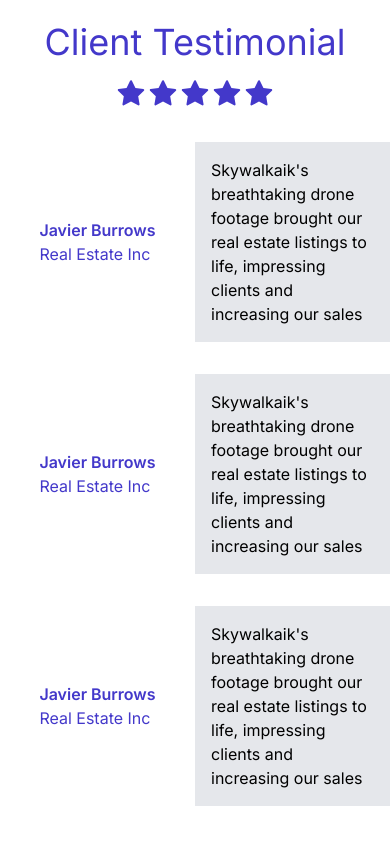
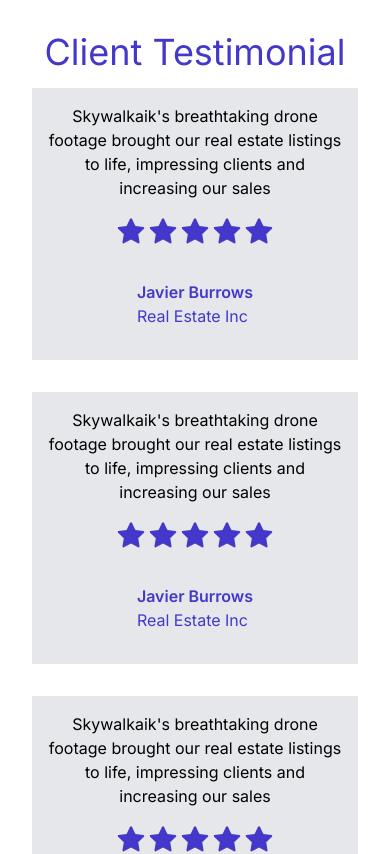
Before and after one commit to SushantChhetry/skywalkair-drones, a Next.js app in the folder skywalkair-website/: page /client in a window 390 px wide. Shown: the top 854 px of the page. Built offline with nearby package versions, Linux system fonts and the light colour scheme.

Commit message:
Updated Clients page to be more responsive

```diff
--- a/skywalkair-website/app/client/page.tsx
+++ b/skywalkair-website/app/client/page.tsx
@@ -4,56 +4,70 @@ import Link from "next/link";
 
 const Client = () => {
   return (
-    <div className=" h-screen flex justify-center items-center flex-col">
+    <div className=" md:h-screen flex justify-center items-center flex-col m-8 h-fit">
       <h1 className=" text-4xl text-indigo-700">Client Testimonial</h1>
-      <div className="flex my-4 text-indigo-700 text-xl">
+      {/* First Testimonial */}
+      <div className="grid grid-cols-1 max-w-2xl">
+        <div className="bg-gray-200 p-4 my-4">
+          <p className=" text-center">
+            Skywalkaik&apos;s breathtaking drone footage brought our real estate
+            listings to life, impressing clients and increasing our sales
+          </p>
+          <div className="flex my-4 text-indigo-700 text-xl justify-center">
             <AiFillStar size={32} />
             <AiFillStar size={32} />
             <AiFillStar size={32} />
             <AiFillStar size={32} />
             <AiFillStar size={32} />
           </div>
-      <div className="grid grid-cols-2 grid-rows-3  max-w-4xl ">
           <div className="p-4 text-indigo-700 flex flex-col justify-center items-center">
             <Link href="#" target="_blank">
               <h1 className="font-semibold">Javier Burrows</h1>
               <p>Real Estate Inc</p>
             </Link>
           </div>
+        </div>
 
+        {/* Second Testimonial */}
         <div className="bg-gray-200 p-4 my-4">
-          <p>
+          <p className="text-center">
             Skywalkaik&apos;s breathtaking drone footage brought our real estate
             listings to life, impressing clients and increasing our sales
           </p>
+          <div className="flex my-4 text-indigo-700 text-xl justify-center">
+            <AiFillStar size={32} />
+            <AiFillStar size={32} />
+            <AiFillStar size={32} />
+            <AiFillStar size={32} />
+            <AiFillStar size={32} />
           </div>
-
           <div className="p-4 text-indigo-700 flex flex-col justify-center items-center">
             <Link href="#" target="_blank">
               <h1 className="font-semibold">Javier Burrows</h1>
               <p>Real Estate Inc</p>
             </Link>
           </div>
+        </div>
 
-        <div className="bg-gray-200 p-4  my-4">
-          <p>
+        {/* Third Testimonial */}
+        <div className="bg-gray-200 p-4 my-4">
+          <p className="text-center">
             Skywalkaik&apos;s breathtaking drone footage brought our real estate
             listings to life, impressing clients and increasing our sales
           </p>
+          <div className="flex my-4 text-indigo-700 text-xl justify-center">
+            <AiFillStar size={32} />
+            <AiFillStar size={32} />
+            <AiFillStar size={32} />
+            <AiFillStar size={32} />
+            <AiFillStar size={32} />
           </div>
-
           <div className="p-4 text-indigo-700 flex flex-col justify-center items-center">
             <Link href="#" target="_blank">
               <h1 className="font-semibold">Javier Burrows</h1>
               <p>Real Estate Inc</p>
             </Link>
           </div>
-
-        <div className="bg-gray-200 p-4  my-4">
-          <p>
-            Skywalkaik&apos;s breathtaking drone footage brought our real estate
-            listings to life, impressing clients and increasing our sales
-          </p>
         </div>
       </div>
     </div>
--- a/skywalkair-website/app/services/page.tsx
+++ b/skywalkair-website/app/services/page.tsx
@@ -126,7 +126,7 @@ const Service = () => {
 
         {/* Overlay div for the third section */}
         {showThird && (
-          <div className="fixed inset-0 bg-black bg-opacity-50 flex items-center justify-center">
+          <div className="fixed inset-0 bg-black bg-opacity-50 flex items-center justify-center p-23">
             <div className="bg-white p-8">
               <AiFillCloseCircle
                 className=" text-red-700 hover:text-red-400 "
--- a/skywalkair-website/app/services/realestate/page.tsx
+++ b/skywalkair-website/app/services/realestate/page.tsx
@@ -2,7 +2,7 @@ import React from "react";
 
 function Estate() {
   return (
-    <div className=" flex justify-evenly gap-5 items-center mx-10 h-fit p-12">
+    <div className=" flex justify-evenly gap-5 items-center mx-10 h-fit p-12 md:flex-row flex-col-reverse">
       <iframe
         width="560"
         height="315"
```
Lines whose indentation alone changed are shown as unchanged.
